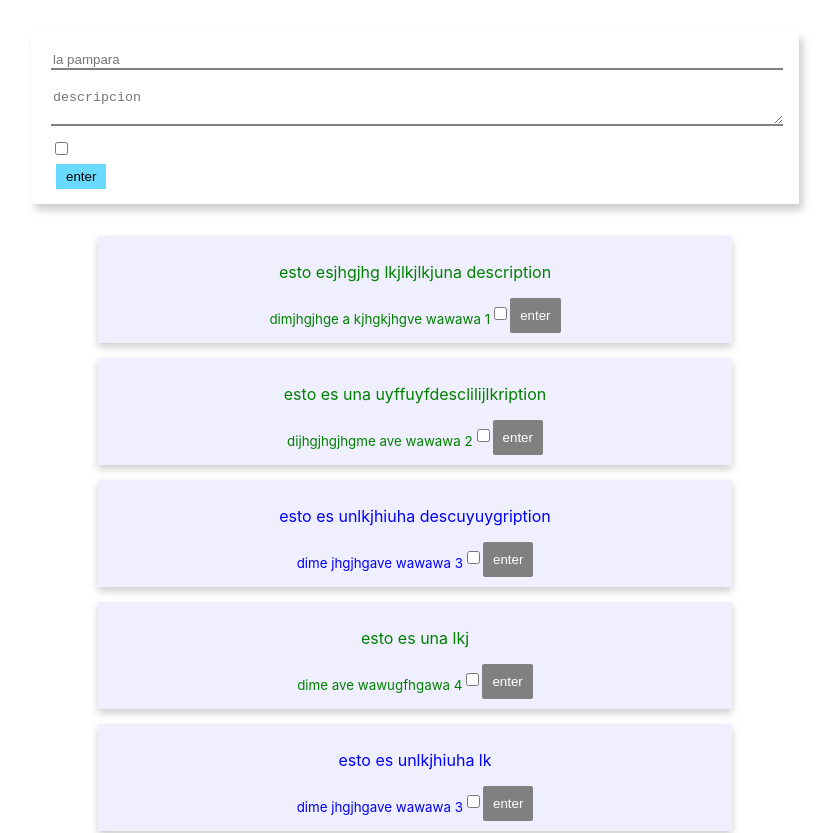
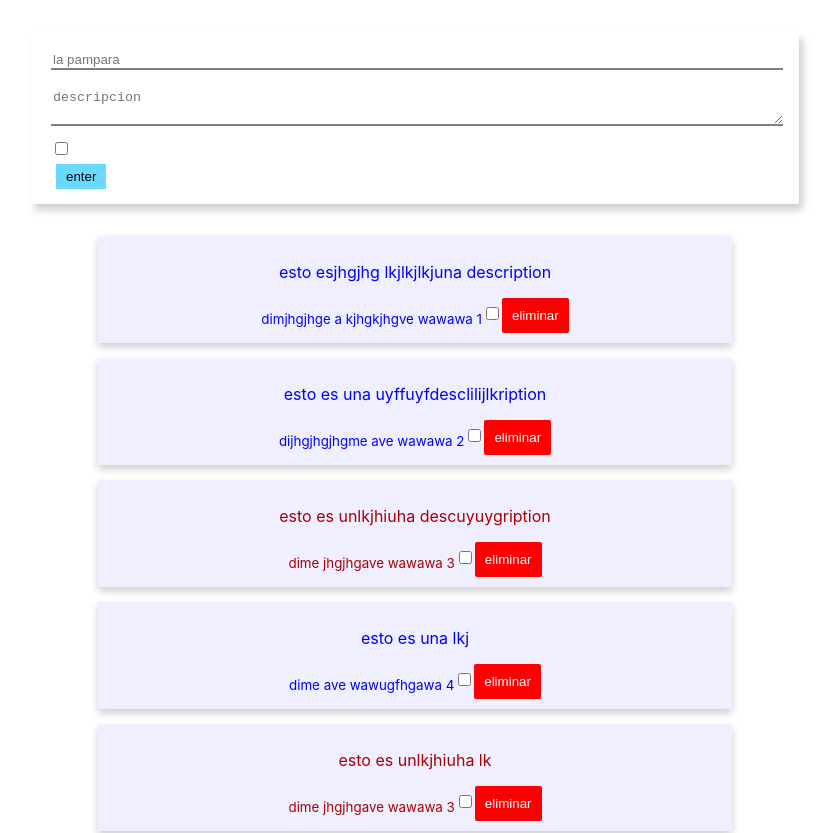
Before and after one commit to xatkx/newreoir, a React (Create React App) app: page / in a window 1280 px wide. Shown: the top 833 px of the page, without its empty margins (225-1062 px from the left). Built offline with nearby package versions, Linux system fonts and the light colour scheme.

Commit message:
crud 70%

```diff
--- a/src/App.js
+++ b/src/App.js
@@ -21,10 +21,31 @@ class App extends React.Component {
 
   tranferTask = (newTask) => {
     console.log(newTask)
-    this.setState(elem => {
-      elem.task.unshift(newTask)
+    this.setState( {
+      task: [...this.state.task, newTask]
     })
     console.log(this.state.task)
+  }
+
+  deletTask = id => {
+      this.setState({
+        task: this.state.task.filter(elem => elem.id !== id)
+      })
+  }
+
+  checkTask = id => {
+
+    const newTask = this.state.task.map(elem => {
+      if (elem.id === id)
+      {
+        elem.done = !elem.done
+      }
+      return elem;
+    })
+
+    this.setState({
+      task: newTask
+    })
   }
 
   listTask = () => {
@@ -40,7 +61,7 @@ componentDidUpdate(){
     return (
     <div style={this.listTask()}>
       <Taskform tranferTask={this.tranferTask} />
-      <ListTask task={this.state.task}/>
+      <ListTask task={this.state.task} deletTask={this.deletTask} check={this.checkTask}/>
     </div>
       )
   }
--- a/src/components/task.js
+++ b/src/components/task.js
@@ -6,9 +6,9 @@ class Task extends React.Component {
 
     botonStyle = () => {
         return {
+        background: 'red',
         border: 'none',
         borderRadius: "2px",
-        background: "gray",
         color: "#fff",
         padding: "10px"
     }}
@@ -17,7 +17,7 @@ class Task extends React.Component {
         return {
             width: "80%",
             textAlign: "center",
-            color:this.props.task.done ? "green": "blue",
+            color:this.props.task.done ? "blue": "#a90000",
             padding: "10px",
             background: "#efefff",
             margin: "15px auto",
@@ -32,13 +32,14 @@ class Task extends React.Component {
 
     render(){
 
-        const {task} = this.props
+        const {task, deletTask, check} = this.props
+
         return (
             <div  style={this.styleChange()} key={task.id}>
                 <p>{task.task}</p>
                 <sub>{task.descripcion}</sub>
-                <input type='checkbox' />
-                <input type='button' value='enter' style={this.botonStyle()}/>
+                <input type='checkbox' onChange={check.bind(this,task.id)}/>
+                <input type='button' value='eliminar' style={this.botonStyle()} onClick={deletTask.bind(this,task.id)}/>
             </div>
         )
     }
--- a/src/components/taskForm.js
+++ b/src/components/taskForm.js
@@ -21,10 +21,11 @@ export default class taskForm extends React.Component {
         event.preventDefault()
 
         let task = {}
-        task.description = this.state.description
-        task.title = this.state.title
-        task.done = this.state.done
-        task.id = this.state.id
+
+        task.id = this.state.id + Math.random();
+        task.task = this.state.title;
+        task.descripcion = this.state.description;
+        task.done = false;
 
         this.props.tranferTask(task)
 
--- a/src/components/taskListComponet.js
+++ b/src/components/taskListComponet.js
@@ -6,11 +6,13 @@ import Task from './task';
 
 class ListTask extends React.Component {
 
+
+
     render() {
         this.tasks = this.props.task;
         return (
             <div>
-                {this.tasks.map(elem => <Task key={elem.id+Math.random()} task={elem}/>)}
+                {this.tasks.map(elem => <Task key={elem.id+Math.random()} task={elem} deletTask={this.props.deletTask} check={this.props.check}/>)}
             </div>
         )
     }
```
